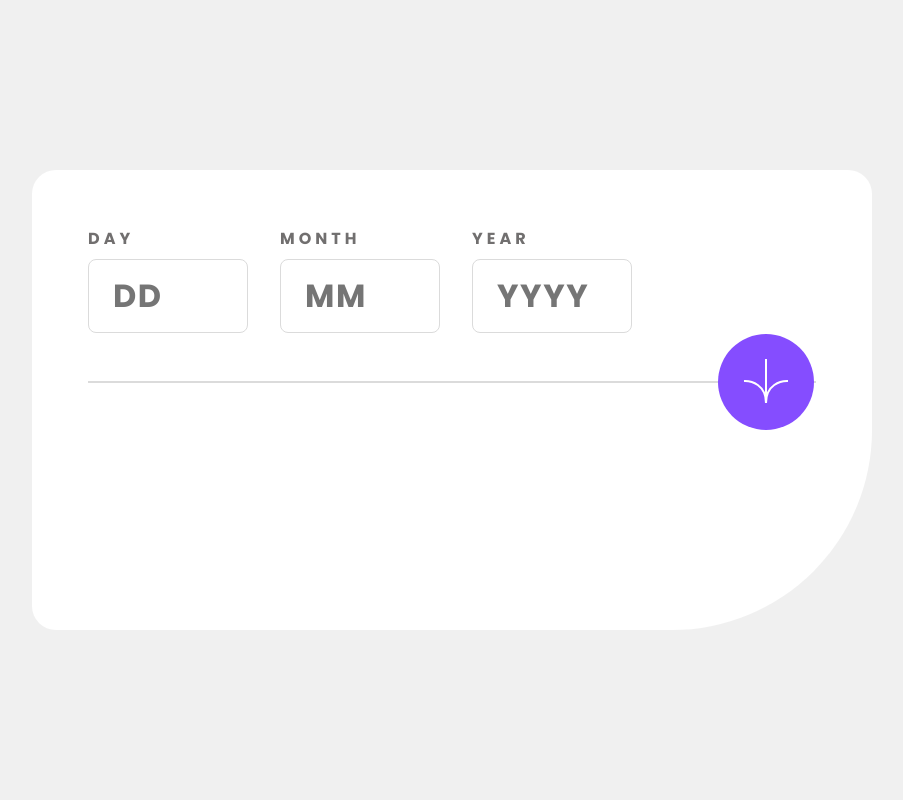
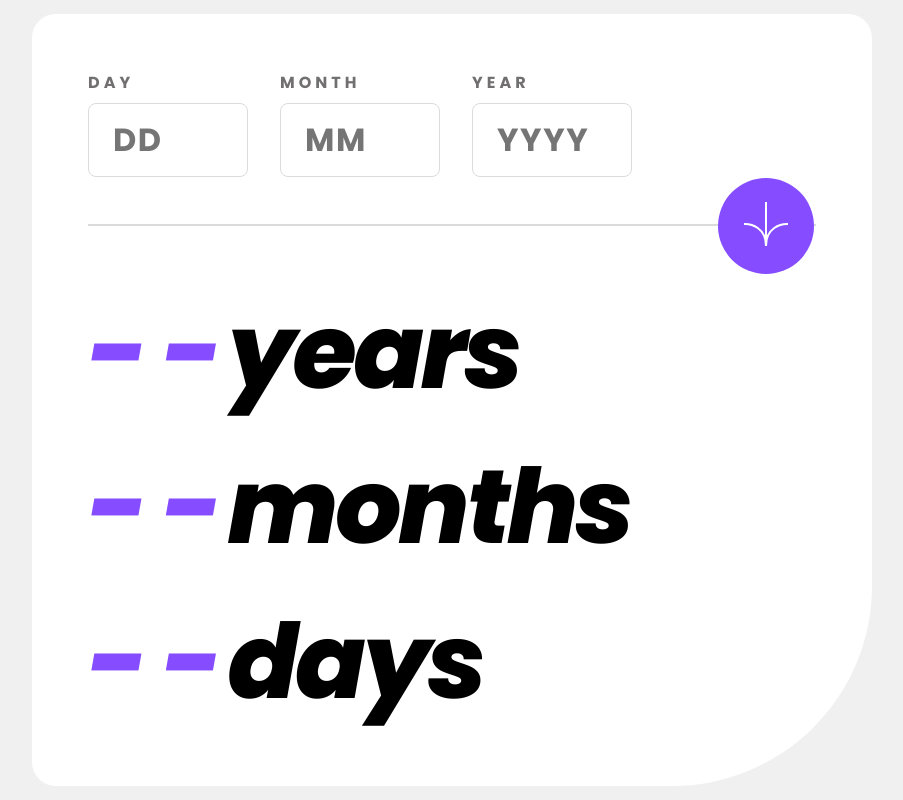
Before and after one commit to paulobrun0/ageCalculatorApp, a React (Vite) app: page / in a window 1280 px wide. Shown: the whole page, without its empty margins (188-1091 px from the left). Built offline with nearby package versions, Linux system fonts and the light colour scheme.

Commit message:
Componente ResultAge Finalizado

```diff
--- a/src/App.css
+++ b/src/App.css
@@ -1,4 +1,4 @@
-.containerApp {
+.App {
   background: white;
   max-width: 52.5rem;
   border-radius: 1.5rem 1.5rem 12.5rem 1.5rem;
--- a/src/App.jsx
+++ b/src/App.jsx
@@ -2,7 +2,7 @@ import "./App.css";
 import FormDate from "./components/FormDate";
 function App() {
   return (
-    <div className="containerApp">
+    <div className="App">
       <FormDate />
     </div>
   );
--- a/src/components/FormDate.jsx
+++ b/src/components/FormDate.jsx
@@ -1,6 +1,7 @@
 import styles from "./FormDate.module.css";
 
 import arrowDown from "../../src/assets/arrowDown.svg";
+import { ResultAge } from "./ResultAge";
 
 const FormDate = () => {
   return (
@@ -26,6 +27,10 @@ const FormDate = () => {
       <button className={styles.btnCalc}>
         <img src={arrowDown} alt="" />
       </button>
+
+      <div className={styles.containerResultAge}>
+        <ResultAge />
+      </div>
     </div>
   );
 };
--- a/src/components/FormDate.module.css
+++ b/src/components/FormDate.module.css
@@ -32,7 +32,7 @@ position: relative;
 hr {
   border: 1px solid var(--color-line);
   margin-top: 2.9688rem;
-  margin-bottom: 12.5rem;
+  margin-bottom: 2.9688rem;
 }
 
 .btnCalc {
--- /dev/null
+++ b/src/components/ResultAge.jsx
@@ -0,0 +1,17 @@
+import styles from "./ResultAge.module.css";
+
+export const ResultAge = () => {
+  return (
+    <div className={styles.containerResultAge}>
+      <p>
+        <span>- -</span>years
+      </p>
+      <p>
+        <span>- -</span>months
+      </p>
+      <p>
+        <span>- -</span>days
+      </p>
+    </div>
+  );
+};
--- /dev/null
+++ b/src/components/ResultAge.module.css
@@ -0,0 +1,12 @@
+.containerResultAge p {
+  font-weight: 800;
+  font-style: italic;
+  font-size: 6.5rem;
+  letter-spacing: -.2rem;
+  display: flex;
+  gap: .5rem;
+}
+
+.containerResultAge p  span{
+  color: var(--color-purple);
+}
```
